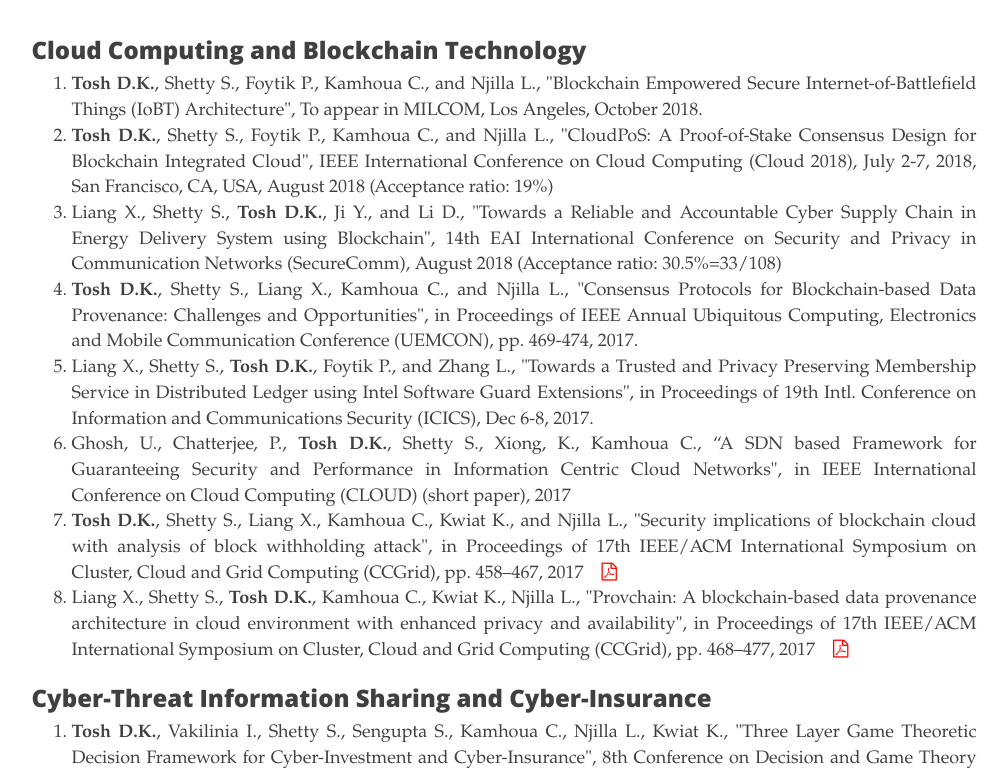
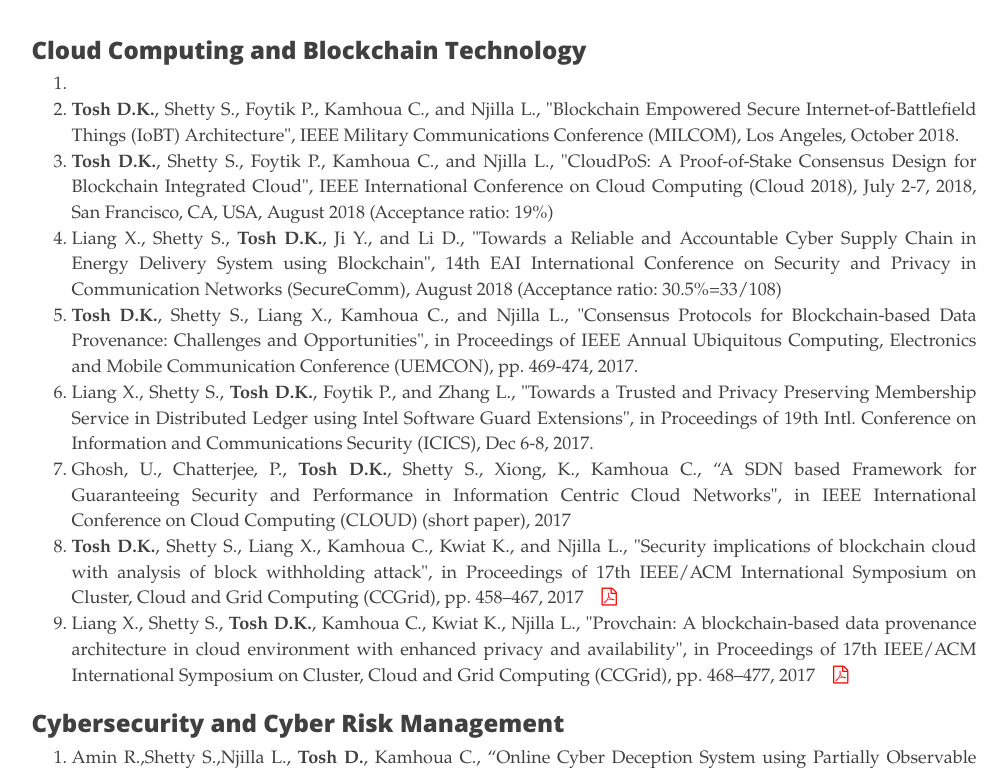
Before and after one commit to dktosh/dktosh.github.io, a plain HTML site: page publications/index.html in a window 1280 px wide. Shown: the part 255-1025 px from the top of the page, without its empty margins (136-1144 px from the left). Drawn offline with nearby package versions, Linux system fonts and the light colour scheme.

Commit message:
pubs updated

```diff
--- a/publications/index.html
+++ b/publications/index.html
@@ -278,7 +278,9 @@
 <div align="justify">
 <ol>
     <li>
-    <b>Tosh D.K.</b>, Shetty S., Foytik P., Kamhoua C., and Njilla L., "Blockchain Empowered Secure Internet-of-Battlefield Things (IoBT) Architecture", To appear in MILCOM, Los Angeles, October 2018.
+    </li>
+    <li>
+    <b>Tosh D.K.</b>, Shetty S., Foytik P., Kamhoua C., and Njilla L., "Blockchain Empowered Secure Internet-of-Battlefield Things (IoBT) Architecture", IEEE Military Communications Conference (MILCOM), Los Angeles, October 2018.
     </li>
     <li>
     <b>Tosh D.K.</b>, Shetty S., Foytik P., Kamhoua C., and Njilla L., "CloudPoS: A Proof-of-Stake Consensus Design for Blockchain Integrated Cloud", IEEE International Conference on Cloud Computing (Cloud 2018), July 2-7, 2018, San Francisco, CA, USA, August 2018 (Acceptance ratio: 19%)
@@ -304,9 +306,11 @@
   </ol>
 </div>
 
-<h3 id="cyber-threat-information-sharing-and-cyber-insurance">Cyber-Threat Information Sharing and Cyber-Insurance</h3>
+<h3 id="cybersecurity-and-cyber-risk-management">Cybersecurity and Cyber Risk Management</h3>
 <div align="justify">
 <ol>
+    <li> Amin R.,Shetty S.,Njilla L., <b>Tosh D.</b>, Kamhoua C., “Online Cyber Deception System using Partially Observable Monte-Carlo Planning Framework”, To appear in EAI International Conference on Security and Privacy in Communication Networks (SecureComm), 2019
+    </li>
     <li>
       <b>Tosh D.K.</b>, Vakilinia I., Shetty S., Sengupta S., Kamhoua C., Njilla L., Kwiat K., "Three Layer Game Theoretic Decision Framework for Cyber-Investment and Cyber-Insurance", 8th Conference on Decision and Game Theory for Security (GameSec), pp. 519-532, Vienna, Austria, October 23-25, 2017
     </li>
```
Also changed, not shown: trucyberlab/index.html (+5 -0 lines).
